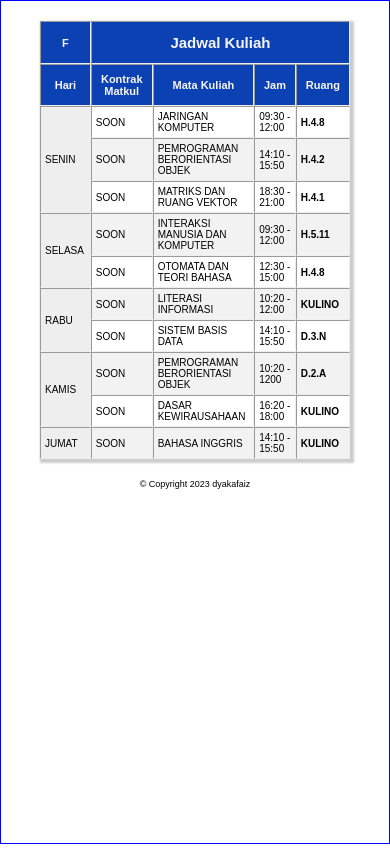
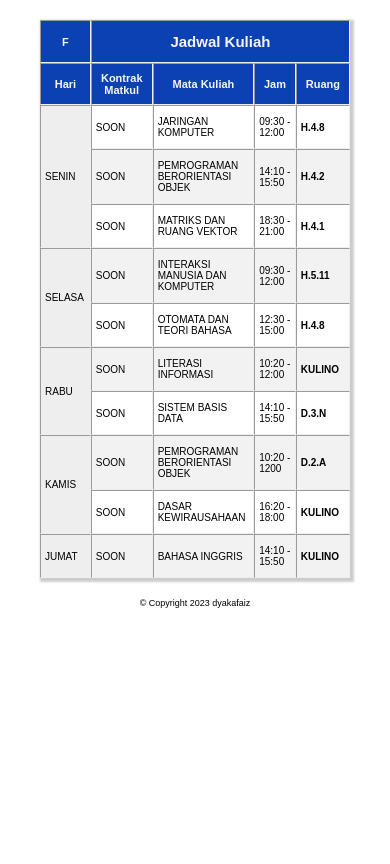
Before and after one commit to DyakaFaiz/faiz-shedule, a React (Vite) app: page / in a window 390 px wide. Built offline with nearby package versions, Linux system fonts and the light colour scheme.

Commit message:
update size

```diff
--- a/src/App.jsx
+++ b/src/App.jsx
@@ -1,5 +1,5 @@
 import Table from './assets/Table'
-import { Analytics } from "@vercel/analytics/react"
+
 
 function App() {
   return (
--- a/src/index.css
+++ b/src/index.css
@@ -11,7 +11,7 @@ body {
 #root {
   width: 100%;
   height: 100vh;
-  border: 1px solid blue;
+  min-width: 333px;
 }
 
 .wrapper {
@@ -53,7 +53,7 @@ table tr:nth-child(even) {
 }
 
 td {
-  padding: 10px;
+  padding: 12px 20px;
   font-size: 13px;
 }
 
@@ -93,7 +93,7 @@ q {
     font-size: 11px;
   }
   tbody > tr > td {
-    padding: 4px;
+    padding: 10px 4px;
     font-size: 10px;
   }
   .wrapper {
```
